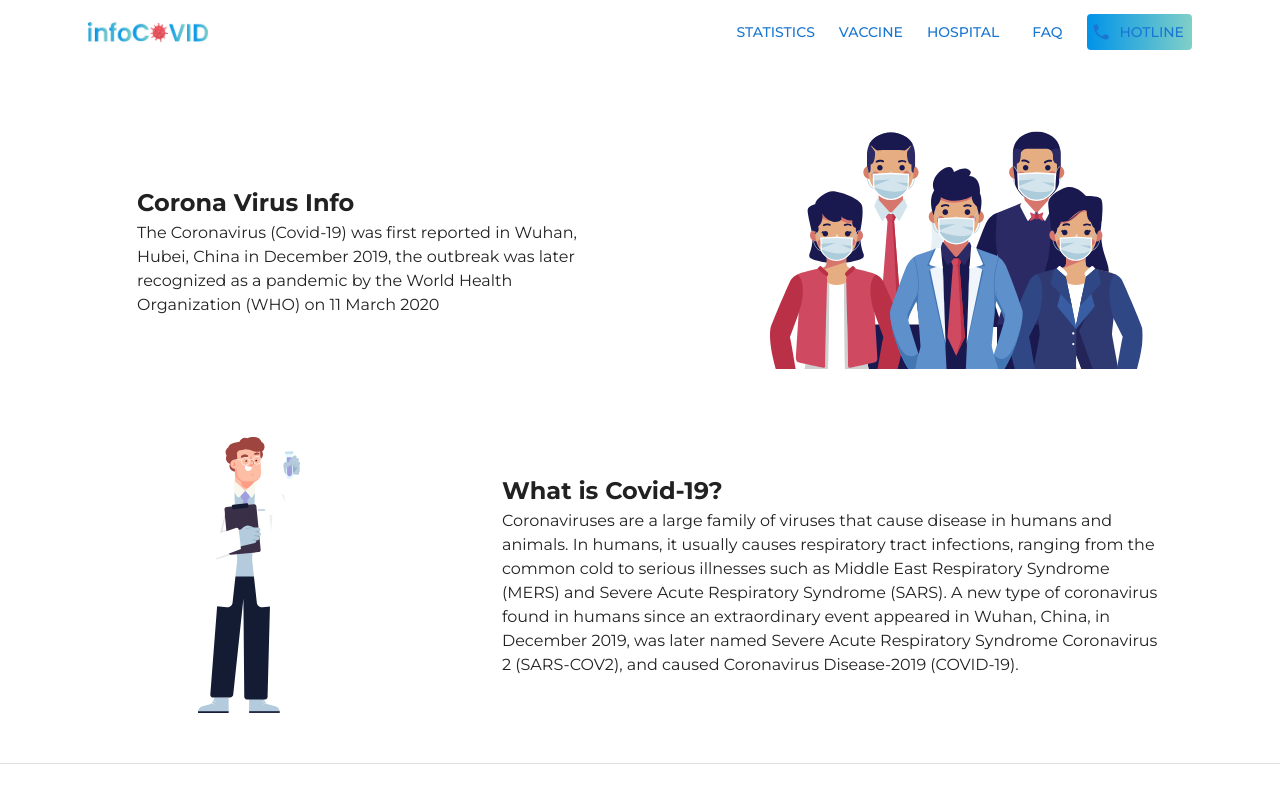
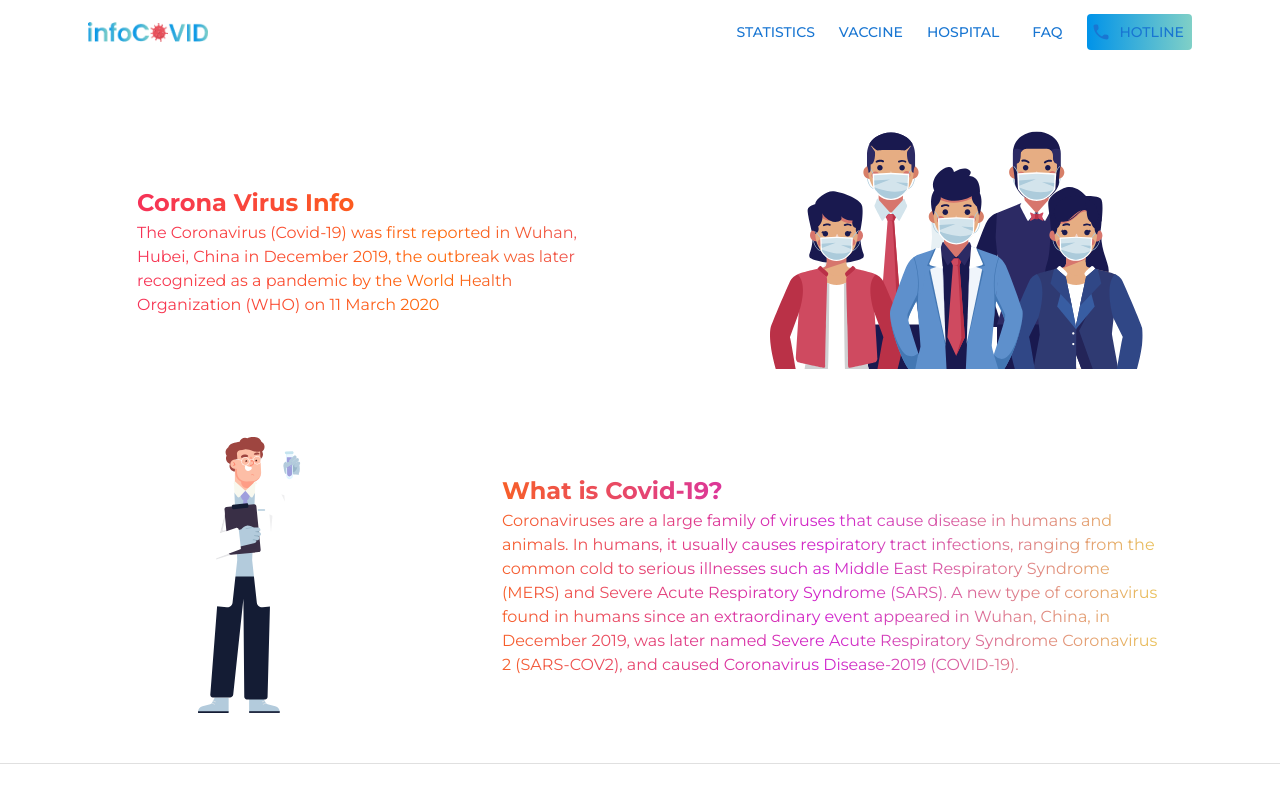
Before and after one commit to niceDeve/info-covid, a Next.js app: page / in a window 1280 px wide. Shown: the top 800 px of the page. Built offline with nearby package versions, Linux system fonts and the light colour scheme.

Commit message:
testing text gradient 3

```diff
--- a/sections/landing-page/Banner.js
+++ b/sections/landing-page/Banner.js
@@ -5,7 +5,7 @@ import person from '../../public/person.svg';
 export default function Banner() {
   return (
     <div>
-      <Grid container spacing={{ xs: 2, md: 2 }}>
+      <Grid container spacing={{ xs: 2, md: 2 }} className="textGradient">
         <Grid item xs={12} sm={12} md={5} style={{ margin: 'auto' }}>
           <h2>Corona Virus Info</h2>
           <p>
--- a/sections/landing-page/Covid.js
+++ b/sections/landing-page/Covid.js
@@ -4,7 +4,7 @@ import scientist from '../../public/scientist.svg';
 
 export default function Covid() {
   return (
-    <Grid container spacing={{ xs: 2, md: 2 }}>
+    <Grid container spacing={{ xs: 2, md: 2 }} className="textGradient">
       <Grid item xs={12} sm={12} md={3} style={{ margin: 'auto' }}>
         <div style={{ display: 'block !important' }}>
           <Image src={scientist} alt='illustration' width={200} height={200} layout='responsive' />
```
